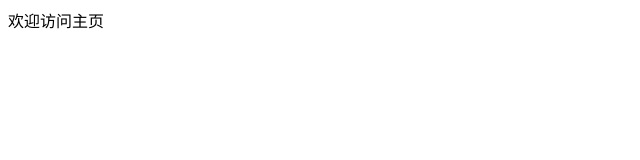
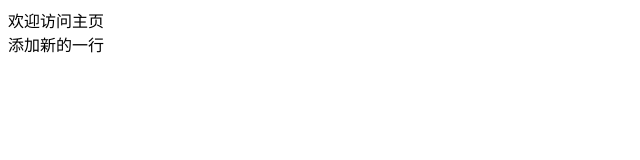
Before and after one commit to byte0/mydemo, a plain HTML site: page index.html in a window 1280 px wide. Shown: the whole page, without its empty margins (0-640 px from the left). Drawn offline with Linux system fonts and the light colour scheme.

Commit message:
添加了一行新的代码

```diff
--- a/index.html
+++ b/index.html
@@ -6,5 +6,6 @@
 </head>
 <body>
   <div>欢迎访问主页</div>
+  <div>添加新的一行</div>
 </body>
 </html>
```
